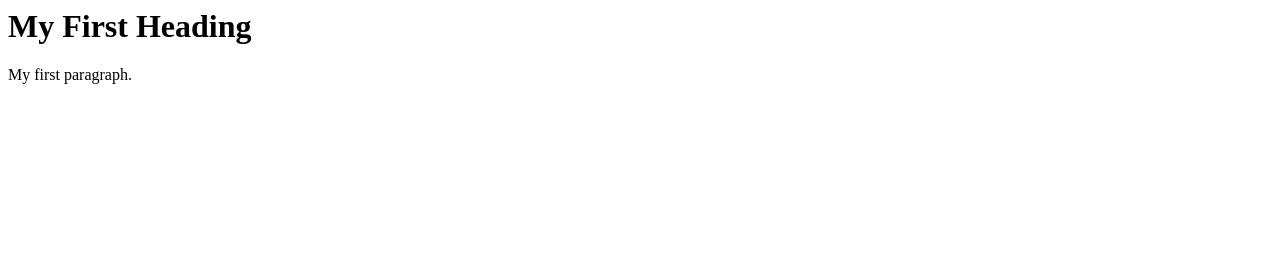
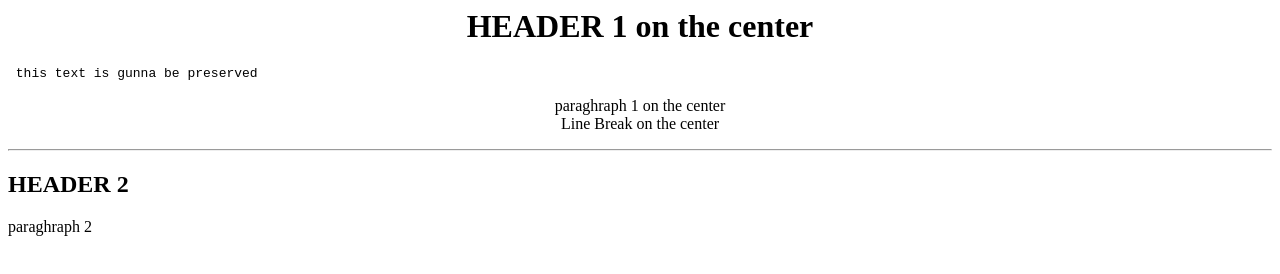
Before and after one commit to mozhoku/Projekt, a plain HTML site: page index.html in a window 1280 px wide. Drawn offline with Linux system fonts and the light colour scheme.

Commit message:
Update index.html

```diff
--- a/index.html
+++ b/index.html
@@ -1,9 +1,26 @@
 <html>
-<body>
 
-<h1>My First Heading</h1>
+   <head>
+     <title>TITLE</title>
+   </head>
 
-<p>My first paragraph.</p>
+   <body>
+     <center>
+     <h1>HEADER 1 on the center</h1>
+	 </center>
 
-</body>
+	 <pre> this text is gunna be preserved</pre>
+
+	 <center>
+	 <p>paraghraph 1 on the center<br /> <!––BREAKS THE LINE-->
+	 Line Break on the center</p>
+	 </center>
+
+	 <hr /> <!––DRAWS A LINE-->
+
+	 <h2>HEADER 2</h2>
+	 <p>paraghraph 2</p>
+
+   </body>
+
 </html>
```
